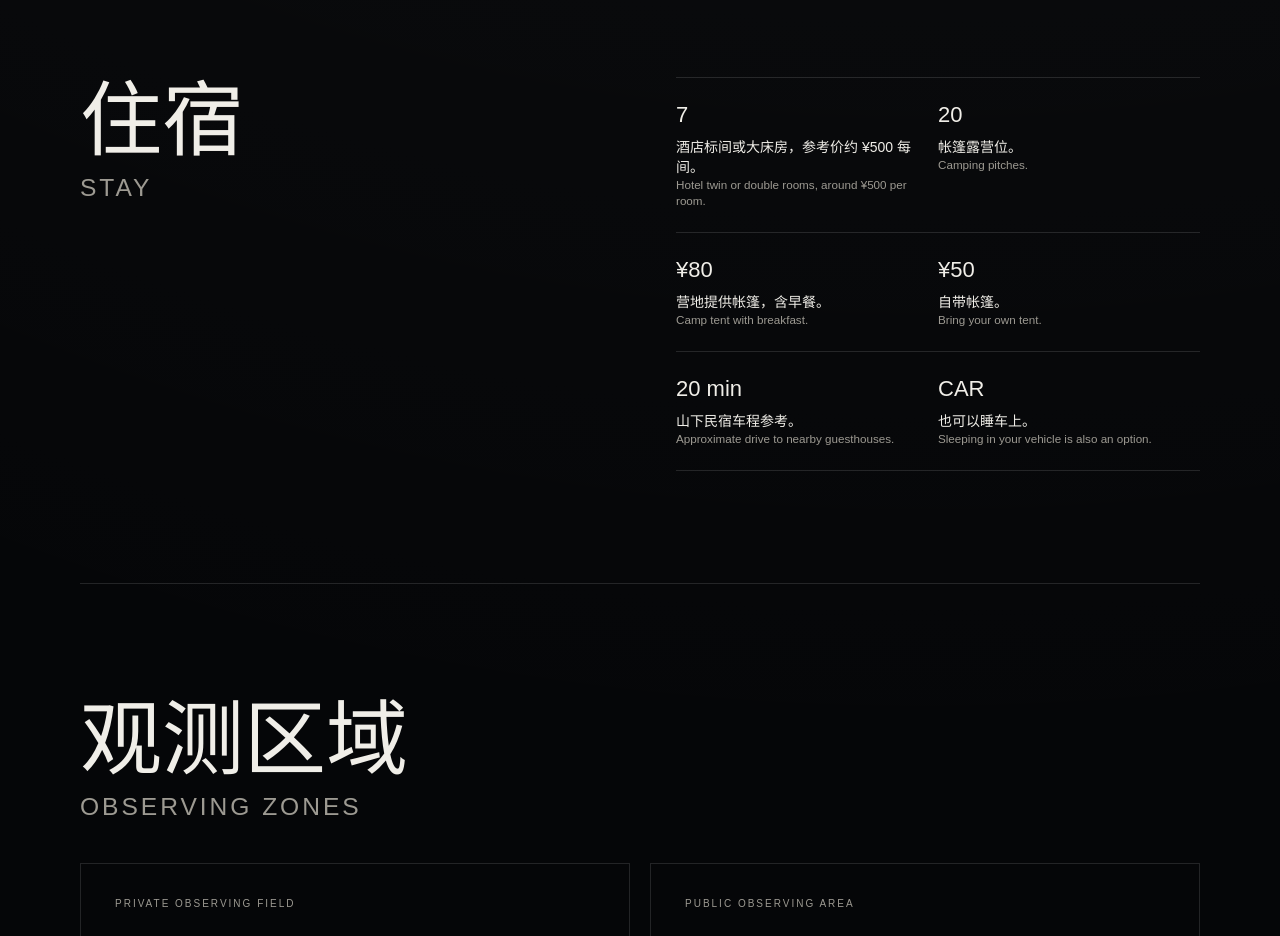
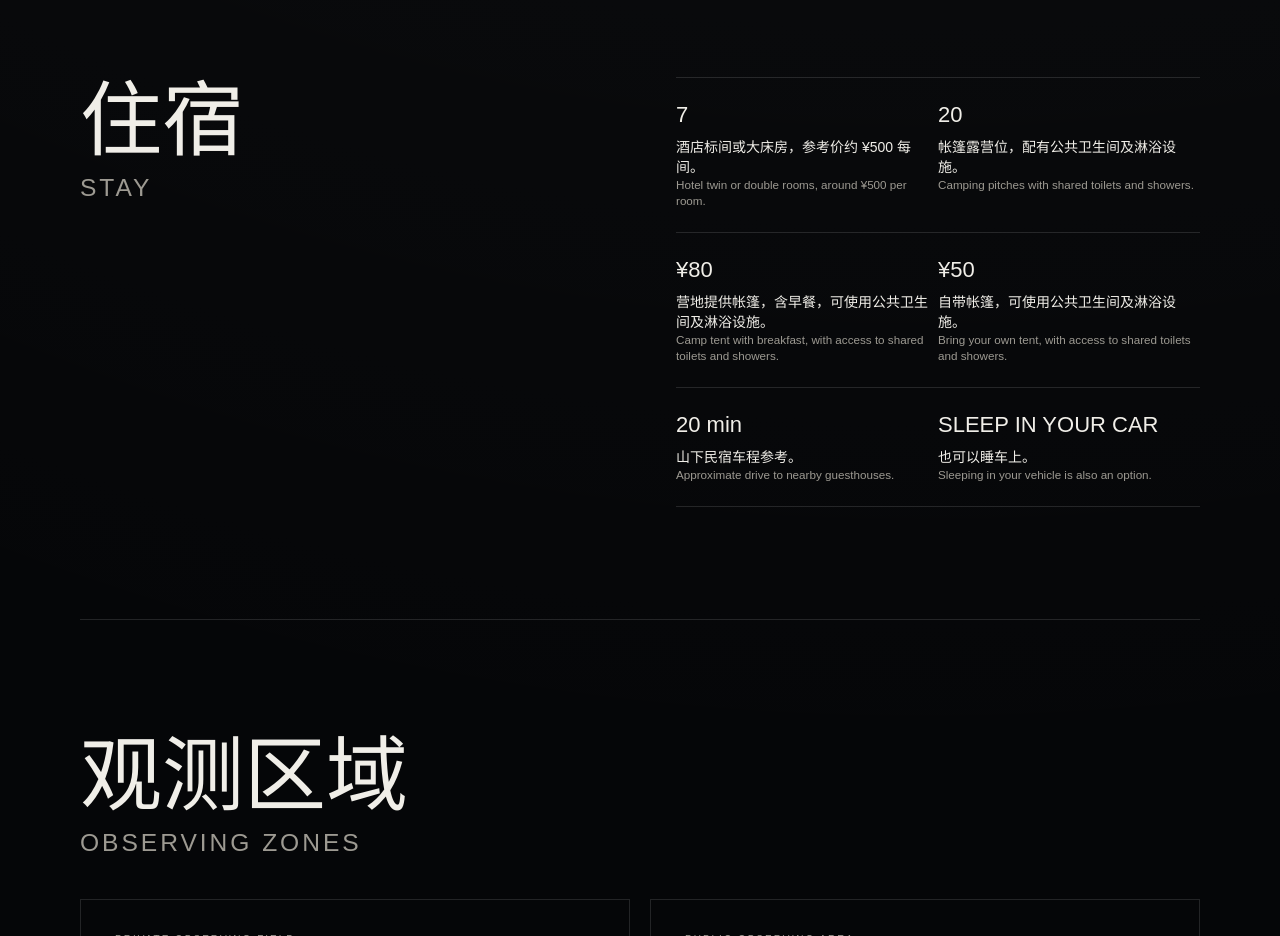
Before and after one commit to plumagao/Night-Whisper, a Next.js app: page / in a window 1280 px wide. Shown: the part 2940-3876 px from the top of the page. Built offline with nearby package versions, Linux system fonts and the light colour scheme; no server answers.

Commit message:
Update accommodation labels and campsite facilities

```diff
--- a/app/page.tsx
+++ b/app/page.tsx
@@ -13,7 +13,7 @@ export default function Home(){return <main>
 <section id="about" className="section shell"><h2 className="sectionTitle">活动预告 <span>Event Preview</span></h2><div className="bilingualText wideText"><p>第二届夜语星趴希望为真正热爱目视天文的人提供一个安静、克制、无干扰的观测与交流环境。这里不是灯光秀，也不是喧闹的露营派对。我们把黑暗留给眼睛，把时间留给望远镜，把山野留给星空。</p><p>The second Night Whisper Star Party is designed as a quiet, low-light gathering for serious visual observing and genuine exchange. Darkness is preserved for our eyes, time is reserved for telescopes, and the mountain belongs to the stars.</p></div></section>
 <section id="dates" className="section shell split"><div><h2 className="sectionTitle">候选日期 <span>Candidate Dates</span></h2><div className="bilingualText"><p>我们将根据临近活动时的云量、湿度、透明度和视宁度，在三个候选周末中确定最终日期。</p><p>The final weekend will be selected based on cloud cover, humidity, transparency, and astronomical seeing close to the event.</p></div></div><div className="dateList"><div><strong>01</strong><span><b>10月30日 — 11月1日</b><small>30 Oct — 1 Nov</small></span></div><div><strong>02</strong><span><b>11月6日 — 11月8日</b><small>6 Nov — 8 Nov</small></span></div><div><strong>03</strong><span><b>11月13日 — 11月15日</b><small>13 Nov — 15 Nov</small></span></div></div></section>
 <section id="venue" className="section shell"><h2 className="sectionTitle">场地 <span>Venue</span></h2><div className="venueName"><strong>星空呈阳露营基地</strong><span>Chengyang Starry Sky Camp</span></div><div className="venueGrid"><div className="infoBlock"><span className="miniLabel">地址 ADDRESS</span><p>安徽省黄山市徽州区富溪乡外竹坪登山步道南220米。</p><p className="enCopy">220 m south of Waizhuping Hiking Trail, Fuxi Township, Huizhou District, Huangshan, Anhui.</p><p className="coordinates">118.281816, 30.006337</p><a className="textLink" href={mapUrl} target="_blank">高德地图查看 Open in AMap</a></div><div className="infoBlock"><span className="miniLabel">交通 GETTING THERE</span><p>自驾可直达星趴地点。乘高铁可在黄山北站或歙县北站下车，再打车约40至50分钟抵达。</p><p className="enCopy">Drive directly to the site, or arrive by high-speed rail at Huangshan North or Shexian North and continue by taxi for approximately 40 to 50 minutes.</p></div></div><div className="mapPanel"><div><span className="miniLabel">地图 MAP</span><p>场地地图、天气和光污染数据统一使用精确坐标：118.281816, 30.006337。</p></div><a className="button ghost" href={mapUrl} target="_blank">打开高德地图 OPEN AMAP</a></div></section>
-<section id="stay" className="section shell split"><div><h2 className="sectionTitle">住宿 <span>Stay</span></h2></div><div className="facts"><div><strong>7</strong><p>酒店标间或大床房，参考价约 ¥500 每间。<br/><small>Hotel twin or double rooms, around ¥500 per room.</small></p></div><div><strong>20</strong><p>帐篷露营位。<br/><small>Camping pitches.</small></p></div><div><strong>¥80</strong><p>营地提供帐篷，含早餐。<br/><small>Camp tent with breakfast.</small></p></div><div><strong>¥50</strong><p>自带帐篷。<br/><small>Bring your own tent.</small></p></div><div><strong>20 min</strong><p>山下民宿车程参考。<br/><small>Approximate drive to nearby guesthouses.</small></p></div><div><strong>CAR</strong><p>也可以睡车上。<br/><small>Sleeping in your vehicle is also an option.</small></p></div></div></section>
+<section id="stay" className="section shell split"><div><h2 className="sectionTitle">住宿 <span>Stay</span></h2></div><div className="facts"><div><strong>7</strong><p>酒店标间或大床房，参考价约 ¥500 每间。<br/><small>Hotel twin or double rooms, around ¥500 per room.</small></p></div><div><strong>20</strong><p>帐篷露营位，配有公共卫生间及淋浴设施。<br/><small>Camping pitches with shared toilets and showers.</small></p></div><div><strong>¥80</strong><p>营地提供帐篷，含早餐，可使用公共卫生间及淋浴设施。<br/><small>Camp tent with breakfast, with access to shared toilets and showers.</small></p></div><div><strong>¥50</strong><p>自带帐篷，可使用公共卫生间及淋浴设施。<br/><small>Bring your own tent, with access to shared toilets and showers.</small></p></div><div><strong>20 min</strong><p>山下民宿车程参考。<br/><small>Approximate drive to nearby guesthouses.</small></p></div><div><strong>SLEEP IN YOUR CAR</strong><p>也可以睡车上。<br/><small>Sleeping in your vehicle is also an option.</small></p></div></div></section>
 <section id="zones" className="section shell"><h2 className="sectionTitle">观测区域 <span>Observing Zones</span></h2><div className="zoneGrid"><article className="zoneCard"><span>PRIVATE OBSERVING FIELD</span><h4>爱好者专用观测区</h4><p>面向携带天文目视器材的爱好者。这里以安静、暗适应和尽量少的人员流动为原则，为长时间目视观测和器材交流保留一个真正纯粹的环境。</p><p className="enCopy">Reserved for participants bringing visual astronomy equipment, with minimal movement and strict dark adaptation for uninterrupted observing and equipment exchange.</p><figure className="zonePhoto"><img src="/Private.jpg" alt="爱好者专用观测区"/></figure></article><article className="zoneCard"><span>PUBLIC OBSERVING AREA</span><h4>公众开放观测区</h4><p>无自带目视器材的报名者、希望体验望远镜的家属及新手在公众区参与。组织方提供20英寸 Dobsonian 望远镜及观星向导服务，服务时间为晚上8点至11点。</p><p className="enCopy">Participants without their own visual equipment, accompanying family members, and beginners join the public area, with a 20-inch Dobsonian telescope and sky-guide service available from 8 PM to 11 PM.</p><div className="publicFee"><strong>¥50 每人</strong><small>公众观测服务费：¥50 每人 · 20:00–23:00。 Public observing service fee: ¥50 per person · 8 PM–11 PM.</small></div><figure className="zonePhoto"><img src="/Public.jpg" alt="公众开放观测区"/></figure><div className="dobsonFeature"><div className="dobsonNote"><strong>20″ DOBSONIAN</strong><small>观星向导服务：20:00–23:00。 Sky guide service: 8 PM–11 PM.</small></div><figure className="dobsonPhoto"><img src="/dob.jpg" alt="20英寸 Dobsonian 望远镜"/></figure></div></article></div></section>
 <section id="weather" className="section shell weatherSection"><h2 className="sectionTitle">观星天气 <span>Astronomy Weather</span></h2><div className="bilingualText wideText"><p>以星空呈阳露营基地精确坐标 118.281816, 30.006337 为中心，显示未来七夜20点至次日5点的观测条件。</p><p>Live seven-night observing forecast centered on the exact Chengyang campsite coordinates.</p></div><AstroWeather/><div className="sourceRow"><div><span className="miniLabel">数据与专业参考 DATA AND PROFESSIONAL REFERENCES</span><p>实时气象数据使用 Open Meteo，包括分层云量、湿度、能见度、降水、温度和风速。视宁度继续以 meteoblue Astronomy Seeing 作为专业参考。</p><p className="enCopy">Live meteorological data uses Open Meteo, while meteoblue Astronomy Seeing remains the specialist seeing reference.</p></div><div className="sourceButtons"><a className="button ghost" href={windyUrl} target="_blank">Windy</a><a className="button ghost" href={meteoblueUrl} target="_blank">meteoblue</a></div></div></section>
 <section id="rules" className="section shell"><h2 className="sectionTitle">星趴规定 <span>Rules</span></h2><div className="rulesList"><div className="rule"><strong>01</strong><div><h4>目视器材与分区 Visual Equipment and Zoning</h4><p>目视天文爱好者参加须携带天文目视器材。无目视器材的报名者，以及希望体验他人望远镜的家属，请在划定的公众区参与组织方提供的20英寸 Dobsonian 望远镜观测。观星向导服务时间为晚上8点至11点，公众体验服务费为每人50元。</p><p className="enCopy">Visual observers should bring their own visual astronomy equipment. Participants without equipment should use the designated public area with a 20-inch Dobsonian. Sky-guide service is available from 8 PM to 11 PM. The public observing service fee is ¥50 per person.</p></div></div><div className="rule"><strong>02</strong><div><h4>严格暗夜纪律 Strict Dark Sky Discipline</h4><p>星趴期间，夜晚关闭车辆大灯，不要使用非红光手电，不要使用手机手电功能，并尽可能减少夜间车辆活动。</p><p className="enCopy">At night, vehicle headlights must remain off. Do not use non-red flashlights or phone flashlights, and keep vehicle movement to an absolute minimum.</p></div></div></div><p className="agreement">报名即视为同意严格遵守以上规则。 Registration constitutes agreement to follow these rules strictly.</p></section>
```
